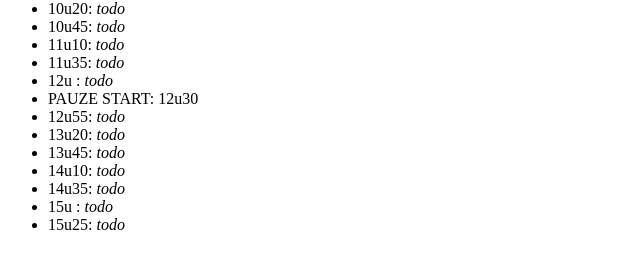
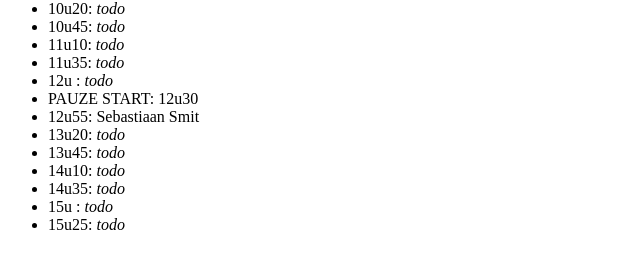
Before and after one commit to vbrh-immalle/vbrh-immalle.github.io, a Jekyll site: the page built from GIPWebsites2021-2022/index.md, in a window 1280 px wide. Shown: the part 200-469 px from the top of the page, without its empty margins (0-640 px from the left). Built offline with Jekyll 4.4.1, drawn with Linux system fonts in a browser that asks for light colours; some web fonts are replaced.

Commit message:
Sebastiaan Smit toegevoegd

```diff
--- a/GIPWebsites2021-2022/index.md
+++ b/GIPWebsites2021-2022/index.md
@@ -19,7 +19,7 @@ title: GIP Websites 2021-2022
 - 11u35: *todo*
 - 12u  : *todo*
 - PAUZE START: 12u30
-- 12u55: *todo*
+- 12u55: Sebastiaan Smit
 - 13u20: *todo*
 - 13u45: *todo*
 - 14u10: *todo*
```
